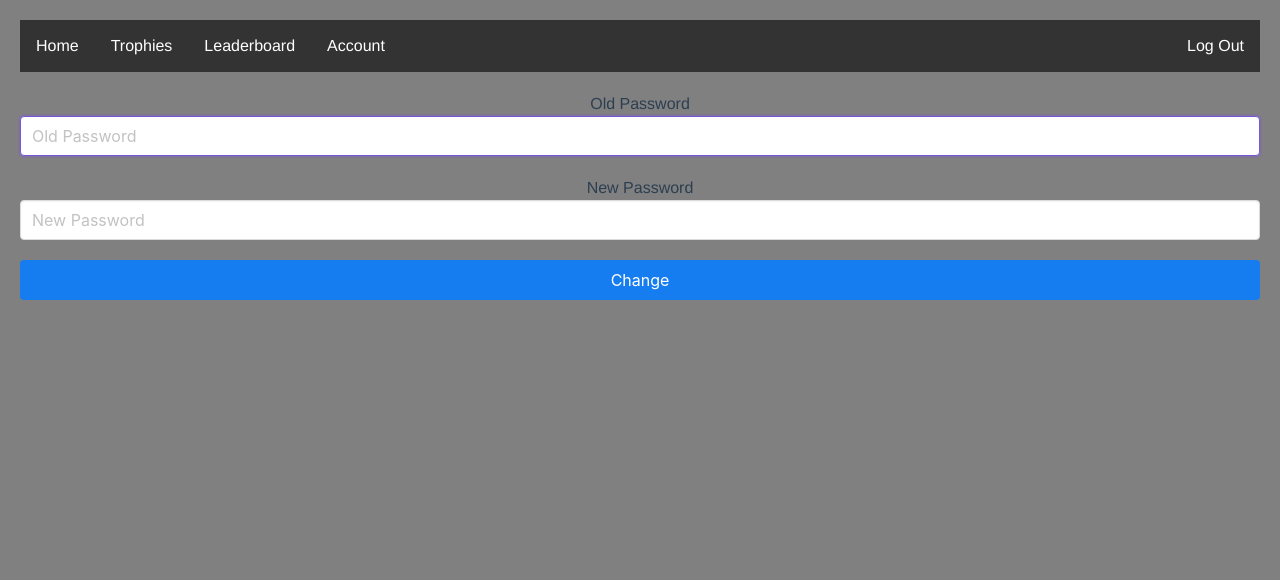
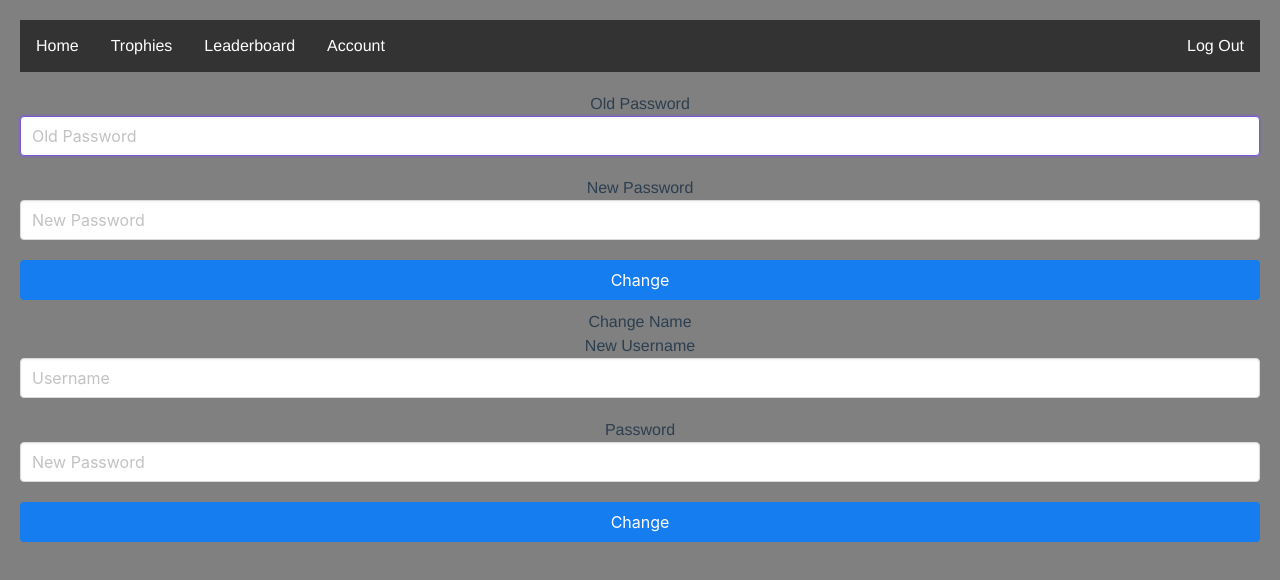
Before and after one commit to ng68/The-Endless-Abyss, a Vue app in the folder eaui/: page /ManageAccount in a window 1280 px wide. Shown: the top 580 px of the page. Built offline with nearby package versions, Linux system fonts and the light colour scheme.

Commit message:
merged master, added change username

```diff
--- a/eaui/src/components/ManageAccount.vue
+++ b/eaui/src/components/ManageAccount.vue
@@ -33,12 +33,48 @@
             Change
         </button>
         </form>
+
+        <h2>Change Name</h2>
+        <form>
+        <!-- <label for="">Username</label> -->
+        <div class="field">
+            <div class="control">
+                <p>New Username</p>
+            <input
+                v-model="newUsername"
+                type="text"
+                class="username input"
+                autofocus
+                placeholder="Username"
+            />
+            </div>
+        </div>
+        <!-- <label for="">Password</label> -->
+        <div class="field">
+            <div class="control">
+            <p>Password</p>
+            <input
+                v-model="oldPassword"
+                type="password"
+                class="password input"
+                placeholder="New Password"
+            />
+            </div>
+        </div>
+        <button
+            class="button is-block is-info is-fullwidth mt50"
+            @click="onNewUsername"
+        >
+            Change
+        </button>
+        </form>
+
   </div>
 </template>
 
 <script>
 
-import { mapGetters } from 'vuex'
+import { mapGetters, mapMutations } from 'vuex'
 import axios from 'axios'
 import url from '../url'
 
@@ -47,7 +83,8 @@ export default {
 
   data: () => ({
     oldPassword: '',
-    newPassword: ''
+    newPassword: '',
+    newUsername: ''
   }),
 
   methods: Object.assign({
@@ -108,8 +145,68 @@ export default {
           }
         }
       },
+
+      async onNewUsername(evt) {
+        evt.preventDefault()
+        if (!this.oldPassword || !this.newUsername) {
+          this.$toast.open({
+            duration: 5000,
+            message: 'Please add a old and new password',
+            position: 'is-bottom',
+            type: 'is-danger'
+          })
+        } else {
+          try {
+            let requestURL = url + '/changeusername'
+
+            var axios = require('axios')
+
+            const options = {
+              url: requestURL,
+              method: 'POST',
+              headers: {
+                'Content-Type': 'application/json',
+              },
+              data: {
+                username: this.getUsername(),
+                password: this.oldPassword,
+                newUsername: this.newUsername
+              }
+            }
+            axios(options)
+              .then(response =>{
+                if(response.data === "Success"){
+                    this.$toast.open({
+                    duration: 5000,
+                    message: 'Username Successfully Updated',
+                    position: 'is-bottom',
+                    type: 'is-success'
+                    })
+                  this.LOGIN_USER(this.login.username)
+                  localStorage.setItem("username", this.login.username)
+                }else{
+                    this.$toast.open({
+                    duration: 5000,
+                    message: 'That Username Has Already Been Taken',
+                    position: 'is-bottom',
+                    type: 'is-danger'
+                    })
+                }
+              })
+
+          } catch (e) {
+            this.$toast.open({
+              duration: 5000,
+              message: 'An Error has occured please try again',
+              position: 'is-bottom',
+              type: 'is-danger'
+            })
+          }
+        }
+      },
   },
-    mapGetters(['getUsername'])
+    mapGetters(['getUsername']),
+    mapMutations(['LOGIN_USER'])
   )
 }
 
```
